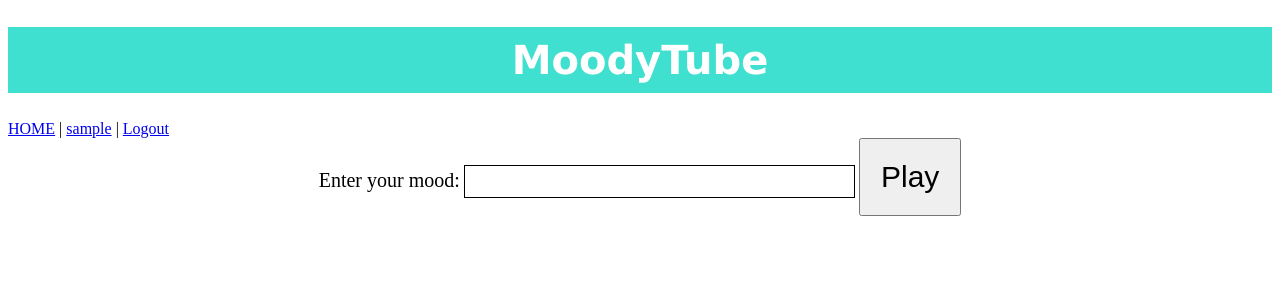
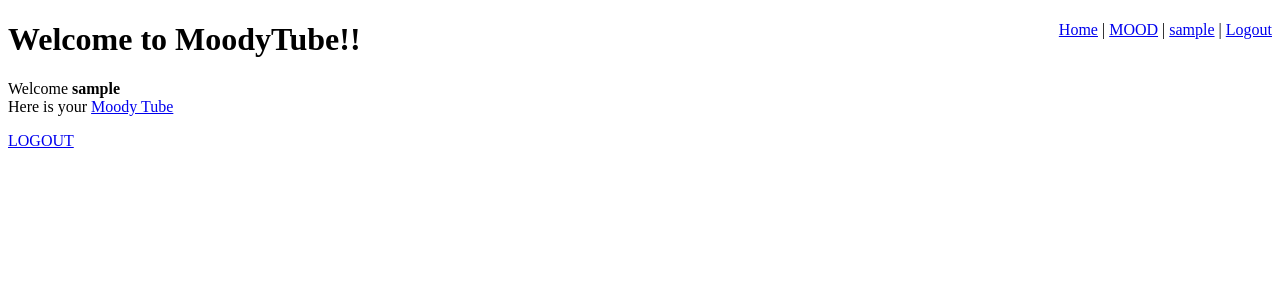
Before and after one commit to adityapb/MoodyTube, a Django app: page / in a window 1280 px wide. Shown: the top 300 px of the page. Run offline with Django 3.2, Linux system fonts and the light colour scheme; the visitor is signed in with stand-in values (Sample User, id 1).

Commit message:
Adding main page so moody opens only if logged in

```diff
--- a/MoodyTube/urls.py
+++ b/MoodyTube/urls.py
@@ -8,7 +8,8 @@
     # url(r'^blog/', include('blog.urls')),
 
     url(r'^admin/', include(admin.site.urls)),
-    url(r'^$', PlayMusic),
+    url(r'^$', main_page),
+    url(r'^mood/$', PlayMusic),
     url(r'^login/$', 'django.contrib.auth.views.login'),
     url(r'^register/$', register_page),
     url(r'^logout/$', logout_page),
--- a/MoodyTube/views.py
+++ b/MoodyTube/views.py
@@ -9,6 +9,9 @@
 from MoodyTube.forms import *
 from django.shortcuts import render, render_to_response
 from django.contrib.auth.decorators import login_required
+
+def main_page(request):
+	return render_to_response('main_page.html', RequestContext(request))
 
 @login_required
 def PlayMusic(request):
--- a/Templates/base.html
+++ b/Templates/base.html
@@ -10,8 +10,9 @@
 
 	<body>
 		<div id = 'nav'>
-			<a href = '/'>HOME</a> |
+			<a href = '/'>Home</a> |
 			{% if user.is_authenticated %}
+				<a href = '/mood/'>MOOD</a> |
 				<a href = '/user/{{ user.username }}/'>{{ user.username }}</a> |
 				<a href = '/logout'>Logout</a>
 			{% else %}
--- /dev/null
+++ b/Templates/main_page.html
@@ -0,0 +1,16 @@
+{% extends 'base.html' %}
+	{% block title %}MoodyTube!!{% endblock %}
+	{% block head %}Welcome to MoodyTube!!{% endblock %}
+	{% block content %}
+		{% if user.username %}
+			<p>Welcome <b>{{ user.username }}</b><br>
+			Here is your <a href = '/mood'>Moody Tube</a>
+			</p>
+			<p><a href = '/logout'>LOGOUT</a></p>
+		{% else %}
+			<p>Welcome
+			You need to <a href = '/login'>login</a> before you can use Moody Tube!!<br>
+			If you are new than <a href = '/register'>Register</a> here.
+			</p>
+		{% endif %}
+	{% endblock %}
```
